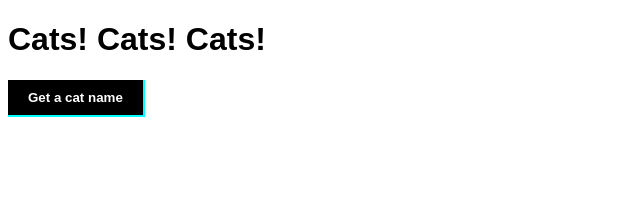
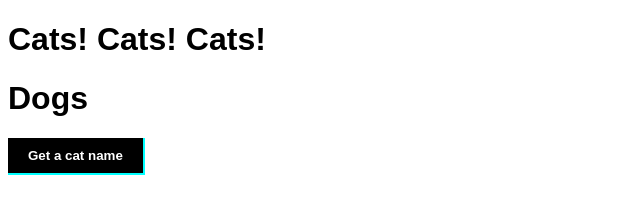
Before and after one commit to AselJ/deployment-demo, a website: page public/index.html in a window 1280 px wide. Shown: the whole page, without its empty margins (0-640 px from the left). Drawn offline with Linux system fonts and the light colour scheme.

Commit message:
added h1 Dogs

```diff
--- a/public/index.html
+++ b/public/index.html
@@ -5,11 +5,13 @@
     <meta http-equiv="X-UA-Compatible" content="IE=edge">
     <meta name="viewport" content="width=device-width, initial-scale=1.0">
     <title>Cats!Cats!Cats!</title>
+
     <link rel="stylesheet" href="styles.css">
 </head>
 <body>
     <header>
         <h1>Cats! Cats! Cats!</h1>
+        <h1>Dogs</h1>
     </header>
 
     <button>Get a cat name</button>
```
